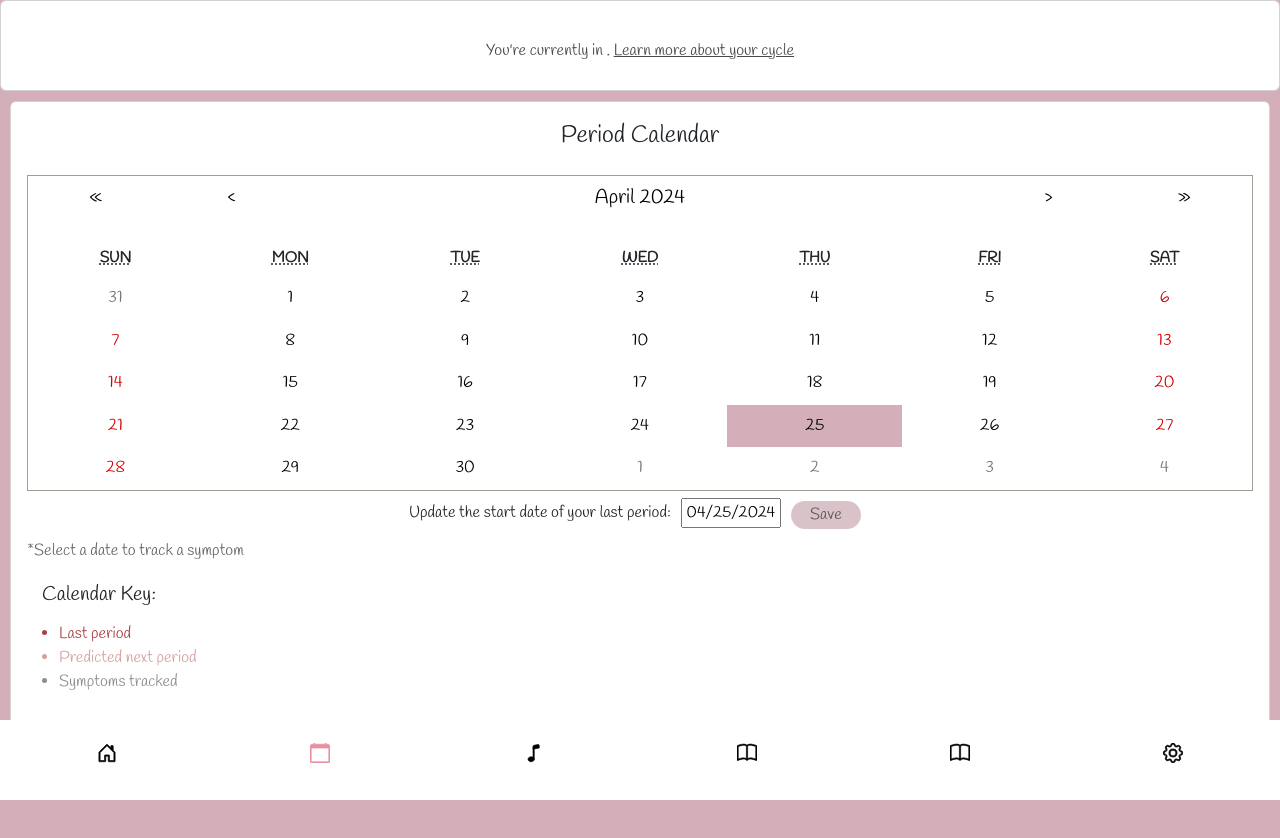
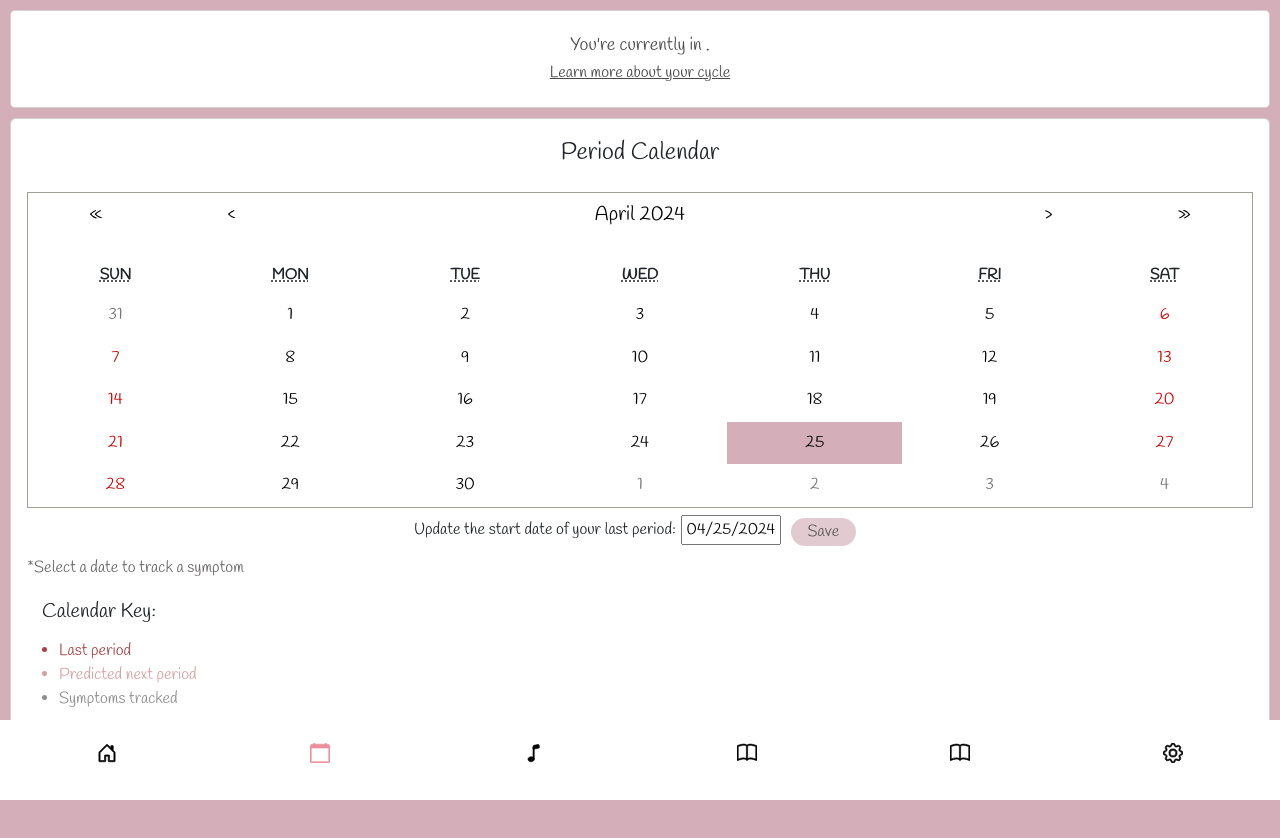
Before and after one commit to paceuniversity/team3spring2024, a React (Create React App) app in the folder moonflo/: page /calendar in a window 1280 px wide. Shown: the top 838 px of the page. Built offline with nearby package versions, Linux system fonts and the light colour scheme.

Commit message:
modified CSS

```diff
--- a/moonflo/src/Calendar.css
+++ b/moonflo/src/Calendar.css
@@ -75,18 +75,21 @@ body{
   text-align: center;
   margin-top: 10px;
   color: #4a4a4a;
-  padding: 10px;
+  padding: 5px;
   border-radius: 5px;
+  margin: 10px
 }
 
 .current-phase p {
   margin: 0;
+  font-size: 18px;
 }
 
 /* Underline the text */
 .current-phase a {
   color: #4a4a4a;
   text-decoration: underline;
+  font-size: 16px;
 }
 
 .current-phase a:hover {
@@ -185,14 +188,14 @@ body{
   margin: 10px;
   border-radius: 15px;
   padding: 2px;
-  background:#c6a4ac!important;
+  background:#D4AFB9!important;
   border:none;
   color: black !important;
-  width: 70px;
+  width: 65px;
 }
 
 .custom-datepicker {
-  margin-left: 10px;
+  margin-left: 5px;
   text-align: center;
   width: 100px;
 }
--- a/moonflo/src/pages/calendar.js
+++ b/moonflo/src/pages/calendar.js
@@ -1,10 +1,10 @@
 import React, { useState, useEffect } from 'react';
 import Calendar from 'react-calendar';
 import 'react-calendar/dist/Calendar.css';
-import { Card, Button, Form } from 'react-bootstrap'; // Import Button from react-bootstrap
+import { Card, Button } from 'react-bootstrap'; // Import Button from react-bootstrap
 import '../Calendar.css';
 import NavBar from '../components/NavBar';
-import { ref, get, set, onValue, off, update } from 'firebase/database';
+import { ref, get, onValue, off, update } from 'firebase/database';
 import { database, auth } from '../FirebaseConfig';
 import SymptomTracker from '../components/Symptoms';
 import { Link } from 'react-router-dom';
@@ -144,6 +144,7 @@ const PeriodCalendar = () => {
     return '';
   };
 
+
   const handleDateClick = (value) => {
     if (value <= new Date()) {
       setSelectedDate(value);
@@ -181,9 +182,6 @@ const PeriodCalendar = () => {
       });
   };
 
-
-
-
   const updatePredictedDates = (lastPeriodDate, cycleLength, periodLength) => {
     const predictedStartDate = new Date(lastPeriodDate);
     predictedStartDate.setDate(predictedStartDate.getDate() + cycleLength);
@@ -205,10 +203,10 @@ const PeriodCalendar = () => {
 
   return (
     <div className="parent-calendar-container">
-      <Card>
+      <Card className="current-phase">
         <Card.Body>
-          <div className="current-phase">
-             <p>You're currently in <span style={{ fontWeight: 'bold', color: 'maroon', fontSize: '18px' }}>{currentPhase}</span>. <Link to="/periodInfo">Learn more about your cycle</Link></p>
+          <div >
+             <p>You're currently in <span style={{ fontWeight: 'bold', color: 'maroon', fontSize: '18px' }}>{currentPhase}</span>. <br></br><Link to="/periodInfo">Learn more about your cycle</Link></p>
           </div>
           </Card.Body>
       </Card>
```
